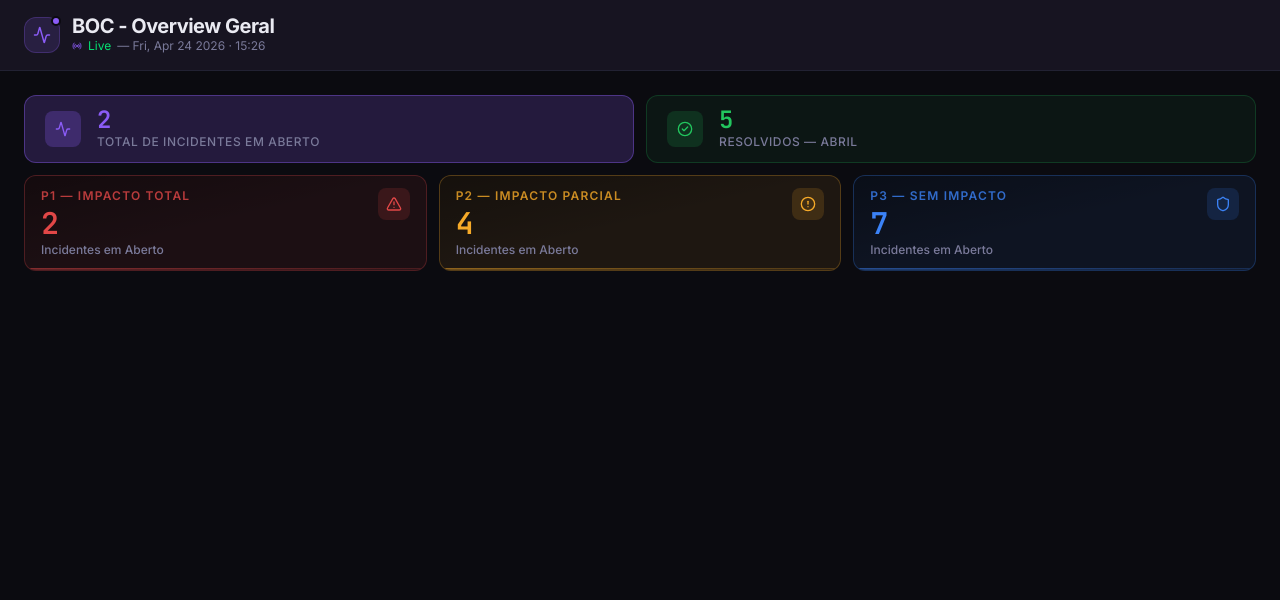
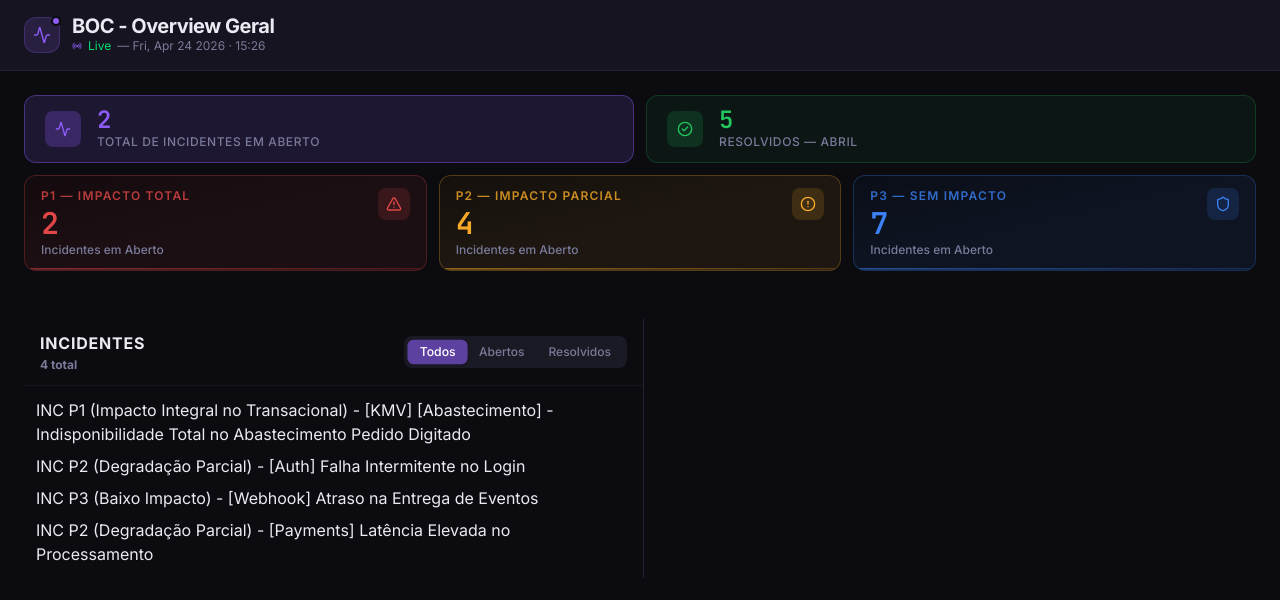
Before and after one commit to KaiqueCampos/boc-general-overview, a Next.js app: page / in a window 1280 px wide. Shown: the top 600 px of the page. Built offline with nearby package versions, Linux system fonts and the light colour scheme.

Commit message:
feat(incidents): implement incident list with header filters and selection state

```diff
--- a/app/page.tsx
+++ b/app/page.tsx
@@ -1,14 +1,13 @@
 import { Header } from "@/components/header";
+import { Incidents } from "@/components/incidents";
 import { IncidentStats } from "@/components/incidentStatsResume";
 
 export default function Home() {
   return (
     <div className="h-screen flex flex-col bg-background overflow-hidden ">
       <Header />
-
-      <main className="flex-1 p-4 md:p-6">
-        <IncidentStats />
-      </main>
+      <IncidentStats />
+      <Incidents />
     </div>
   );
 }
--- a/components/incidentStatsResume/incidentStatsCard.tsx
+++ b/components/incidentStatsResume/incidentStatsCard.tsx
@@ -22,7 +22,7 @@
       className={MergeClasses(
         "flex items-center gap-4 rounded-xl px-5 py-3 border",
         isOpen
-          ? "border-status-open/40 bg-status-open/20"
+          ? "border-status-open/40 bg-status-open/15"
           : "border-status-resolved/20 bg-status-resolved/6",
       )}
     >
--- a/components/incidentStatsResume/index.tsx
+++ b/components/incidentStatsResume/index.tsx
@@ -10,6 +10,7 @@
 
 export function IncidentStats() {
   return (
+    <main className="flex-1 p-4 md:p-6 ">
       <div className=" flex flex-col gap-3">
         <div className="grid grid-cols-2 gap-3">
           <IncidentStatCard
@@ -50,5 +51,6 @@
           />
         </div>
       </div>
+    </main>
   );
 }
--- /dev/null
+++ b/components/incidents/incidentList/incidentHeader.tsx
@@ -0,0 +1,54 @@
+import { Tabs, TabsList, TabsTrigger } from "@/components/ui/tabs";
+import { Text } from "@/components/ui/topography";
+
+interface IncidentListHeaderProps {
+  filter: string;
+  onFilterChange: (value: string) => void;
+  total: number;
+}
+
+export function IncidentListHeader({
+  filter,
+  onFilterChange,
+  total,
+}: IncidentListHeaderProps) {
+  return (
+    <div className="shrink-0 px-4 py-3 border-b border-border/50">
+      <div className="flex items-center justify-between gap-4 flex-wrap">
+        {/* Title */}
+        <div>
+          <Text
+            variant="subtitle"
+            weight="bold"
+            className="uppercase tracking-wider text-foreground"
+          >
+            Incidentes
+          </Text>
+
+          <Text
+            variant="caption"
+            weight="bold"
+            className="text-muted-foreground mt-0.5"
+          >
+            {total} total
+          </Text>
+        </div>
+
+        {/* Filters */}
+        <Tabs value={filter || "all"} onValueChange={onFilterChange}>
+          <TabsList className="h-8 bg-secondary">
+            <TabsTrigger value="all" className="text-xs px-3 h-6">
+              Todos
+            </TabsTrigger>
+            <TabsTrigger value="open" className="text-xs px-3 h-6">
+              Abertos
+            </TabsTrigger>
+            <TabsTrigger value="resolved" className="text-xs px-3 h-6">
+              Resolvidos
+            </TabsTrigger>
+          </TabsList>
+        </Tabs>
+      </div>
+    </div>
+  );
+}
--- /dev/null
+++ b/components/incidents/incidentList/incidentList.tsx
@@ -0,0 +1,44 @@
+import { ScrollArea } from "../../ui/scroolArea";
+import { IncidentListHeader } from "./incidentHeader";
+
+interface IncidentListProps {
+  filter: string;
+  setFilter: (value: string) => void;
+  incidents: any[];
+  isLoading: boolean;
+  selectedId: string | null;
+  onSelect: (id: string | null) => void;
+}
+
+export function IncidentList({
+  filter,
+  setFilter,
+  incidents,
+  isLoading,
+  selectedId,
+  onSelect,
+}: IncidentListProps) {
+  return (
+    <div className="flex flex-col w-full lg:w-140 xl:w-155 2xl:w-170 shrink-0 border-r border-border min-h-0">
+      <IncidentListHeader
+        filter={filter}
+        onFilterChange={setFilter}
+        total={incidents.length}
+      />
+
+      <ScrollArea className="flex-1">
+        <div className="p-3 space-y-2">
+          {isLoading ? (
+            <div className="flex justify-center py-16">
+              <div className="h-6 w-6 border-2 border-muted-foreground/30 border-t-primary rounded-full animate-spin" />
+            </div>
+          ) : incidents.length === 0 ? (
+            <h1>Nenhum Incidente Encontrado</h1>
+          ) : (
+            incidents.map((incident) => <h1>{incident.title}</h1>)
+          )}
+        </div>
+      </ScrollArea>
+    </div>
+  );
+}
--- /dev/null
+++ b/components/incidents/index.tsx
@@ -0,0 +1,104 @@
+"use client";
+
+import { useState } from "react";
+import { IncidentList } from "./incidentList/incidentList";
+
+export function Incidents() {
+  const [filter, setFilter] = useState("all");
+  const [selectedId, setSelectedId] = useState<string | null>(null);
+
+  const mockIncidents = [
+    {
+      id: "5e22ea6f-252e-458e-811e-426e9eb47d2e",
+      title:
+        "INC P1 (Impacto Integral no Transacional) - [KMV] [Abastecimento] - Indisponibilidade Total no Abastecimento Pedido Digitado",
+      bocm: "BOCM-102398",
+      gprob: "GPROB-500",
+      business_impact: "Abastecimento",
+      impacted_service: "Pedido Digitado",
+      responsible_team: "SRE",
+      platform: "KMV",
+      status: "open",
+      severity: "P1",
+      teams_message_id: "teams-random-902",
+      monitor_datadog_id: "datadog-random-902",
+      created_at: "2026-04-23 13:59:54.92663+00",
+      updated_at: null,
+      closed_at: null,
+      inc: "INC-902",
+    },
+    {
+      id: "a1b2c3d4-1111-2222-3333-444455556666",
+      title: "INC P2 (Degradação Parcial) - [Auth] Falha Intermitente no Login",
+      bocm: "BOCM-102399",
+      gprob: "GPROB-501",
+      business_impact: "Autenticação",
+      impacted_service: "Login API",
+      responsible_team: "Backend",
+      platform: "Auth",
+      status: "open",
+      severity: "P2",
+      teams_message_id: "teams-random-903",
+      monitor_datadog_id: "datadog-random-903",
+      created_at: "2026-04-24 09:15:10.12345+00",
+      updated_at: null,
+      closed_at: null,
+      inc: "INC-903",
+    },
+    {
+      id: "b7c8d9e0-7777-8888-9999-0000aaaabbbb",
+      title: "INC P3 (Baixo Impacto) - [Webhook] Atraso na Entrega de Eventos",
+      bocm: "BOCM-102400",
+      gprob: "GPROB-502",
+      business_impact: "Integrações",
+      impacted_service: "Webhook Service",
+      responsible_team: "Integrations",
+      platform: "Webhook",
+      status: "open",
+      severity: "P3",
+      teams_message_id: "teams-random-904",
+      monitor_datadog_id: "datadog-random-904",
+      created_at: "2026-04-24 11:42:00.00000+00",
+      updated_at: null,
+      closed_at: null,
+      inc: "INC-904",
+    },
+    {
+      id: "c1d2e3f4-aaaa-bbbb-cccc-ddddeeeeffff",
+      title:
+        "INC P2 (Degradação Parcial) - [Payments] Latência Elevada no Processamento",
+      bocm: "BOCM-102401",
+      gprob: "GPROB-503",
+      business_impact: "Pagamentos",
+      impacted_service: "Payment Processor",
+      responsible_team: "Payments",
+      platform: "Core",
+      status: "resolved",
+      severity: "P2",
+      teams_message_id: "teams-random-905",
+      monitor_datadog_id: "datadog-random-905",
+      created_at: "2026-04-22 16:30:00.00000+00",
+      updated_at: "2026-04-22 17:10:00.00000+00",
+      closed_at: "2026-04-22 17:10:00.00000+00",
+      inc: "INC-905",
+    },
+  ];
+
+  const filteredIncidents =
+    filter === "all"
+      ? mockIncidents
+      : mockIncidents.filter((i) => i.status === filter);
+
+  return (
+    <div className="flex-3 min-h-0 h-full md:p-6 ">
+      <IncidentList
+        filter={filter}
+        setFilter={setFilter}
+        incidents={filteredIncidents}
+        isLoading={false}
+        selectedId={selectedId}
+        onSelect={setSelectedId}
+      />
+    </div>
+  );
+}
--- /dev/null
+++ b/components/ui/scroolArea.tsx
@@ -0,0 +1,54 @@
+import * as React from "react";
+import * as ScrollAreaPrimitive from "@radix-ui/react-scroll-area";
+import { MergeClasses } from "@/utils/mergeClasses";
+
+type ScrollAreaProps = React.ComponentPropsWithoutRef<
+  typeof ScrollAreaPrimitive.Root
+>;
+
+export const ScrollArea = React.forwardRef<
+  React.ElementRef<typeof ScrollAreaPrimitive.Root>,
+  ScrollAreaProps
+>(({ className, children, ...props }, ref) => (
+  <ScrollAreaPrimitive.Root
+    ref={ref}
+    className={MergeClasses("relative overflow-hidden", className)}
+    {...props}
+  >
+    <ScrollAreaPrimitive.Viewport className="h-full w-full rounded-[inherit]">
+      {children}
+    </ScrollAreaPrimitive.Viewport>
+
+    <ScrollBar />
+    <ScrollAreaPrimitive.Corner />
+  </ScrollAreaPrimitive.Root>
+));
+
+ScrollArea.displayName = "ScrollArea";
+
+type ScrollBarProps = React.ComponentPropsWithoutRef<
+  typeof ScrollAreaPrimitive.ScrollAreaScrollbar
+>;
+
+export const ScrollBar = React.forwardRef<
+  React.ElementRef<typeof ScrollAreaPrimitive.ScrollAreaScrollbar>,
+  ScrollBarProps
+>(({ className, orientation = "vertical", ...props }, ref) => (
+  <ScrollAreaPrimitive.ScrollAreaScrollbar
+    ref={ref}
+    orientation={orientation}
+    className={MergeClasses(
+      "flex touch-none select-none transition-colors",
+      orientation === "vertical" &&
+        "h-full w-2.5 border-l border-l-transparent p-px",
+      orientation === "horizontal" &&
+        "h-2.5 flex-col border-t border-t-transparent p-px",
+      className,
+    )}
+    {...props}
+  >
+    <ScrollAreaPrimitive.ScrollAreaThumb className="relative flex-1 rounded-full bg-border" />
+  </ScrollAreaPrimitive.ScrollAreaScrollbar>
+));
+
+ScrollBar.displayName = "ScrollBar";
--- /dev/null
+++ b/components/ui/tabs.tsx
@@ -0,0 +1,59 @@
+import * as React from "react";
+import * as TabsPrimitive from "@radix-ui/react-tabs";
+import { MergeClasses } from "@/utils/mergeClasses";
+
+export const Tabs = TabsPrimitive.Root;
+
+export const TabsList = React.forwardRef(
+  ({ className, ...props }: any, ref: any) => (
+    <TabsPrimitive.List
+      ref={ref}
+      className={MergeClasses(
+        "inline-flex h-9 items-center rounded-lg bg-secondary/70 p-1",
+        className,
+      )}
+      {...props}
+    />
+  ),
+);
+TabsList.displayName = "TabsList";
+
+export const TabsTrigger = React.forwardRef(
+  ({ className, ...props }: any, ref: any) => (
+    <TabsPrimitive.Trigger
+      ref={ref}
+      className={MergeClasses(
+        // base
+        "inline-flex items-center justify-center whitespace-nowrap rounded-md px-3 py-1 text-sm font-medium",
+        "transition-all duration-200 cursor-pointer",
+
+        // state change
+        "text-muted-foreground",
+
+        // state active
+        "data-[state=active]:bg-primary/60",
+        "data-[state=active]:text-primary-foreground",
+        "data-[state=active]:shadow-sm",
+        "data-[state=active]:scale-[1.02]",
+
+        // focus
+        "focus-visible:outline-none focus-visible:ring-2 focus-visible:ring-ring",
+
+        className,
+      )}
+      {...props}
+    />
+  ),
+);
+TabsTrigger.displayName = "TabsTrigger";
+
+export const TabsContent = React.forwardRef(
+  ({ className, ...props }: any, ref: any) => (
+    <TabsPrimitive.Content
+      ref={ref}
+      className={MergeClasses("mt-2 focus-visible:outline-none", className)}
+      {...props}
+    />
+  ),
+);
+TabsContent.displayName = "TabsContent";
--- a/package.json
+++ b/package.json
@@ -9,6 +9,8 @@
     "lint": "eslint"
   },
   "dependencies": {
+    "@radix-ui/react-scroll-area": "^1.2.10",
+    "@radix-ui/react-tabs": "^1.1.13",
     "clsx": "^2.1.1",
     "date-fns": "^4.1.0",
     "lucide-react": "^1.8.0",
```
Also changed, not shown: 1 other file (tests, documents, lock files or other folders). Lines whose indentation alone changed are shown as unchanged.
